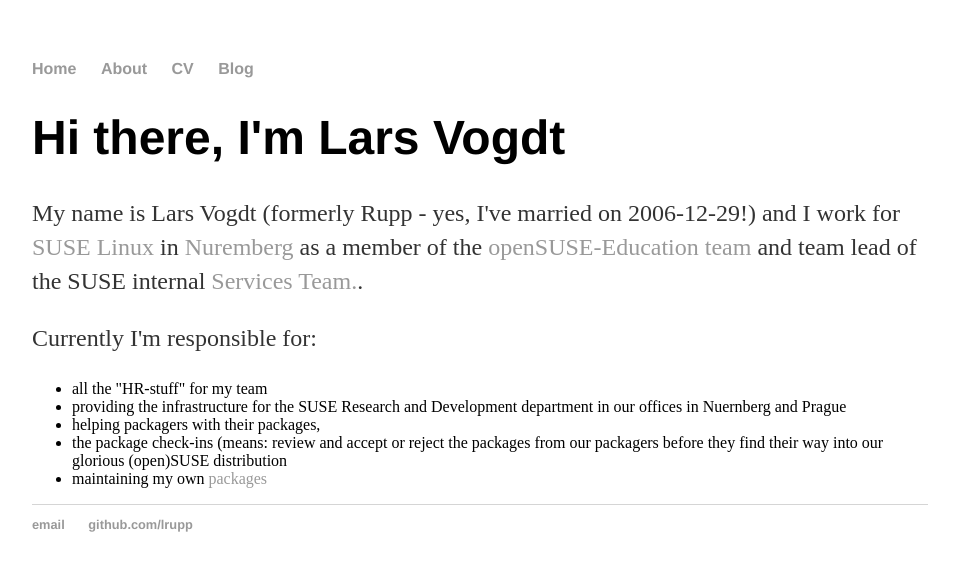
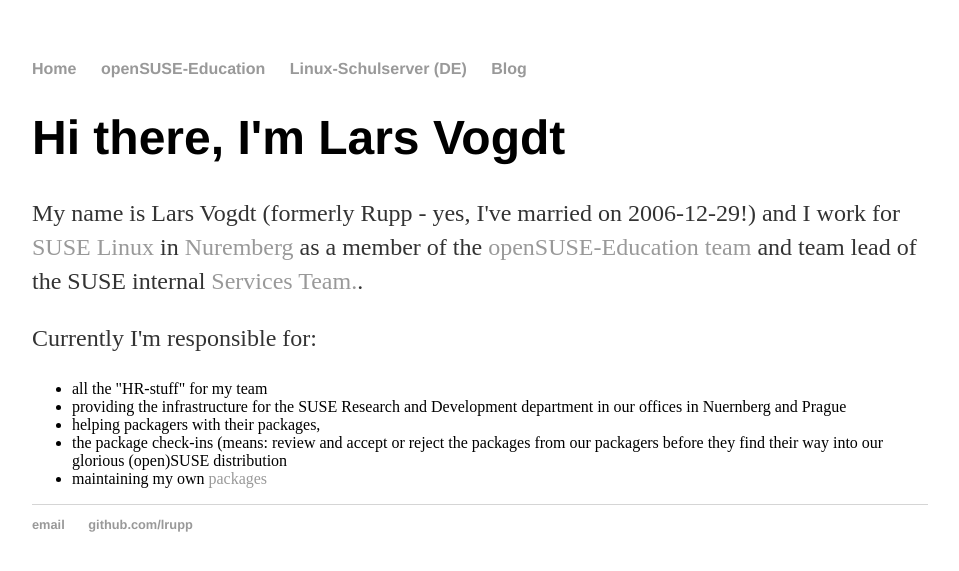
Before and after one commit to lrupp/lrupp.github.io, a Jekyll site: the page built from index.html, in a window 1280 px wide. Shown: the top 571 px of the page, without its empty margins (160-1119 px from the left). Built offline with Jekyll 4.4.1, drawn with Linux system fonts in a browser that asks for light colours.

Commit message:
Update default.html

```diff
--- a/_layouts/default.html
+++ b/_layouts/default.html
@@ -9,9 +9,11 @@
 			<nav>
 	    		<ul>
 	        		<li><a href="/">Home</a></li>
-		        	<li><a href="/about">About</a></li>
-	        		<li><a href="/cv">CV</a></li>
-	        		<li><a href="/blog">Blog</a></li>
+	        		<li><a href="http://www.opensuse-education.org/">openSUSE-Education</a></li>
+	        		<li><a href="http://www.linux-schulserver.de/">Linux-Schulserver (DE)</a></li>
+		        	<!-- <li><a href="/about">About</a></li> -->
+	        		<!-- <li><a href="/cv">CV</a></li> -->
+	        		<li><a href="https://lvogdt.wordpress.com/">Blog</a></li>
 	    		</ul>
 			</nav>
 			<div class="container">
```
